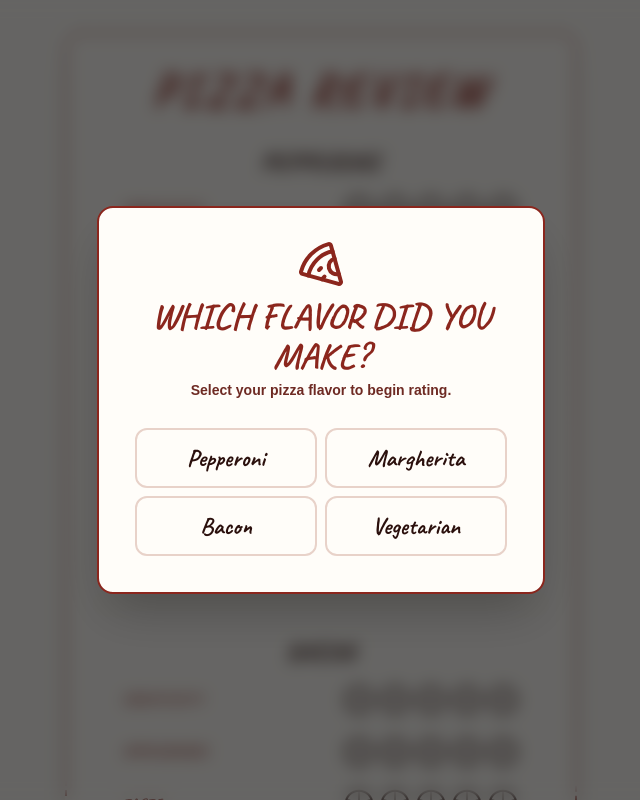
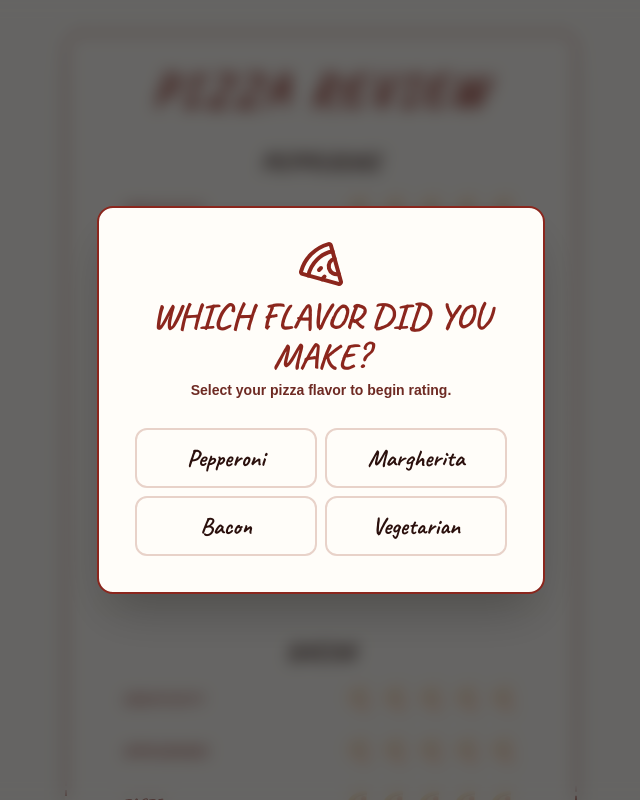
Before and after one commit to leoprietsch/pizza-contest, a Next.js app: page / in a window 1280 px wide. Shown: the top 800 px of the page, without its empty margins (319-959 px from the left). Built offline with nearby package versions, Linux system fonts and the light colour scheme.

Commit message:
refactor: replace custom PizzaIcon SVG with pizza emoji in rating system

```diff
--- a/src/app/page.tsx
+++ b/src/app/page.tsx
@@ -2,51 +2,6 @@
 
 import { useState, useEffect } from 'react';
 import { CheckCircle2, Pizza, Lock } from 'lucide-react';
-
-// Inline pizza SVG icon — used instead of stars in the rating widget.
-// A top-down pizza circle with three slices and two small circles for toppings.
-function PizzaIcon({
-  filled,
-  fillColor = '#E26F56',
-  outlineColor = '#2B100D',
-  className = '',
-}: {
-  filled: boolean;
-  fillColor?: string;
-  outlineColor?: string;
-  className?: string;
-}) {
-  return (
-    <svg
-      viewBox="0 0 24 24"
-      className={className}
-      aria-hidden="true"
-      xmlns="http://www.w3.org/2000/svg"
-    >
-      {/* Pizza base circle */}
-      <circle
-        cx="12"
-        cy="12"
-        r="10"
-        fill={filled ? fillColor : 'none'}
-        stroke={outlineColor}
-        strokeWidth="1.5"
-      />
-      {/* Slice divider lines */}
-      <line x1="12" y1="2" x2="12" y2="22" stroke={outlineColor} strokeWidth="1" opacity="0.5" />
-      <line x1="2.1" y1="8" x2="21.9" y2="16" stroke={outlineColor} strokeWidth="1" opacity="0.5" />
-      <line x1="2.1" y1="16" x2="21.9" y2="8" stroke={outlineColor} strokeWidth="1" opacity="0.5" />
-      {/* Toppings (small circles) — visible when filled */}
-      {filled && (
-        <>
-          <circle cx="12" cy="8" r="1.2" fill={outlineColor} opacity="0.55" />
-          <circle cx="8.5" cy="14" r="1.2" fill={outlineColor} opacity="0.55" />
-          <circle cx="15.5" cy="14" r="1.2" fill={outlineColor} opacity="0.55" />
-        </>
-      )}
-    </svg>
-  );
-}
 
 const FLAVORS = ['Pepperoni', 'Margherita', 'Bacon', 'Vegetarian'];
 
@@ -269,7 +224,7 @@ export default function PizzaReviewForm() {
                         {label}
                       </span>
 
-                      {/* Pizza Rating Bar with Half Pizzas */}
+                      {/* Pizza Rating Bar with Emoji */}
                       <div className="flex gap-1">
                         {[1, 2, 3, 4, 5].map((pizzaIndex) => {
                           const currentRating = ratings[flavor][key];
@@ -281,26 +236,23 @@ export default function PizzaReviewForm() {
                               key={pizzaIndex}
                               className="relative w-7 h-7 sm:w-8 sm:h-8 flex items-center justify-center"
                             >
-                              {/* Outline pizza — always visible */}
-                              <PizzaIcon
-                                filled={false}
-                                outlineColor="#2B100D"
-                                className="w-full h-full absolute inset-0"
-                              />
+                              {/* Outline emoji — always visible */}
+                              <span
+                                className="text-2xl absolute inset-0 flex items-center justify-center opacity-30"
+                                aria-hidden="true"
+                              >
+                                🍕
+                              </span>
 
-                              {/* Filled pizza overlay — clipped for half support */}
+                              {/* Filled emoji — with opacity for half support */}
                               {(isFull || isHalf) && (
-                                <div
-                                  className="absolute inset-0 overflow-hidden"
-                                  style={{ width: isHalf ? '50%' : '100%' }}
+                                <span
+                                  className="text-2xl absolute inset-0 flex items-center justify-center"
+                                  style={{ opacity: isHalf ? 0.6 : 1 }}
+                                  aria-hidden="true"
                                 >
-                                  <PizzaIcon
-                                    filled={true}
-                                    fillColor="#E26F56"
-                                    outlineColor="#2B100D"
-                                    className="w-7 h-7 sm:w-8 sm:h-8 absolute left-0 top-0"
-                                  />
-                                </div>
+                                  🍕
+                                </span>
                               )}
 
                               {/* Left half click zone → half value */}
```
